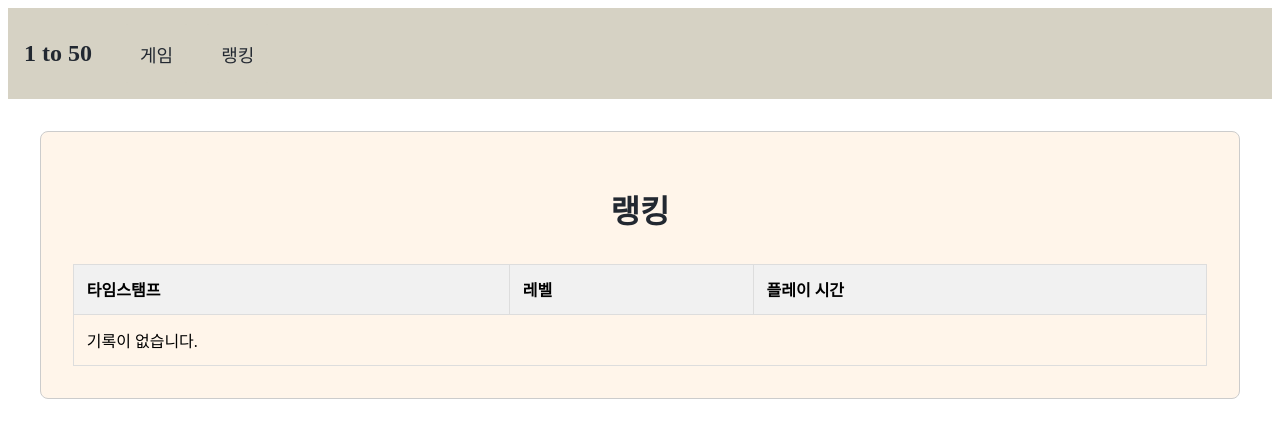
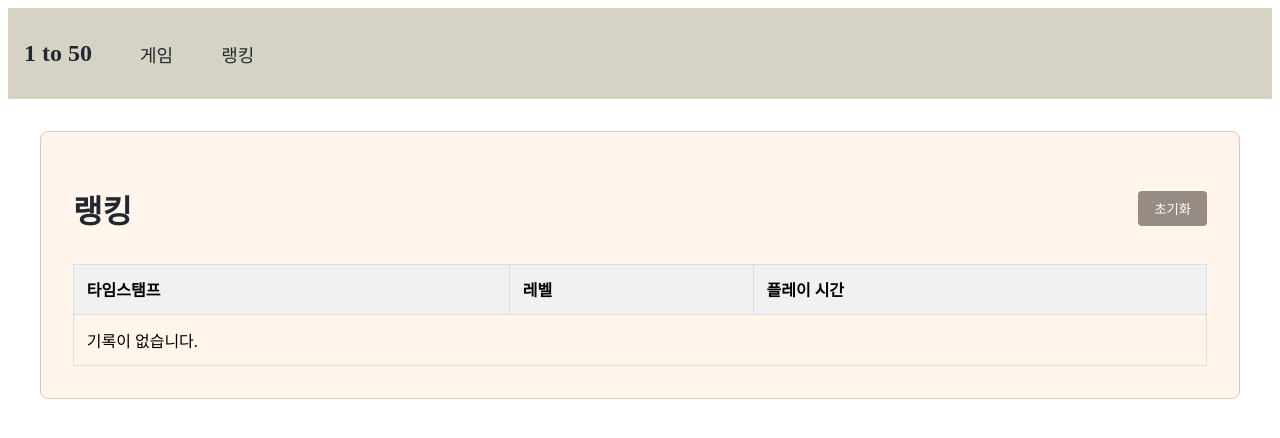
Before and after one commit to AND-SOPT-WEB/YeRimLee, a React (Vite) app in the folder week3/1 to 50/: page / in a window 1280 px wide. Both pictures are taken after a click on the button "랭킹". Shown: the top 438 px of the page. Built offline with nearby package versions, Linux system fonts and the light colour scheme.

Commit message:
feat: 랭킹 초기화

```diff
--- a/week3/1 to 50/src/components/LankBoard.jsx
+++ b/week3/1 to 50/src/components/LankBoard.jsx
@@ -1,13 +1,27 @@
 import styled from "@emotion/styled";
+import { useState } from "react";
 
 const LankBoard = () => {
   // 로컬 스토리지에서 게임 기록을 가져오기
-  const storedData = JSON.parse(localStorage.getItem("gameResults")) || [];
-  console.log(storedData);
+  const [storedData, setStoredData] = useState(
+    JSON.parse(localStorage.getItem("gameResults")) || []
+  );
+
+  // 플레이 시간이 짧은 순서대로 정렬
+  const sortedData = storedData.sort((a, b) => a.playTime - b.playTime);
+
+  // 초기화 버튼 클릭 핸들러
+  const handleReset = () => {
+    localStorage.removeItem("gameResults");
+    setStoredData([]);
+  };
 
   return (
     <Container>
-      <Title>랭킹</Title>
+      <Title>
+        랭킹
+        <ResetButton onClick={handleReset}>초기화</ResetButton>
+      </Title>
       <Table>
         <thead>
           <tr>
@@ -17,8 +31,8 @@ const LankBoard = () => {
           </tr>
         </thead>
         <tbody>
-          {storedData.length > 0 ? (
-            storedData.map((record, index) => (
+          {sortedData.length > 0 ? (
+            sortedData.map((record, index) => (
               <tr key={index}>
                 <td>{record.endTime}</td>
                 <td>{record.level}</td>
@@ -49,8 +63,18 @@ const Container = styled.div`
 const Title = styled.h1`
   text-align: center;
   color: ${({ theme }) => theme.colors.text};
+  display: flex;
+  justify-content: space-between;
+  align-items: center;
 `;
 
+const ResetButton = styled.button`
+  background-color: ${({ theme }) => theme.colors.card};
+  color: white;
+  border: none;
+  border-radius: 4px;
+  padding: 0.5rem 1rem;
+`;
 const Table = styled.table`
   width: 100%;
   border-collapse: collapse;
```
